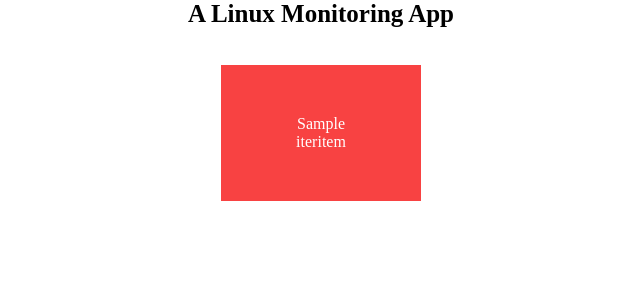
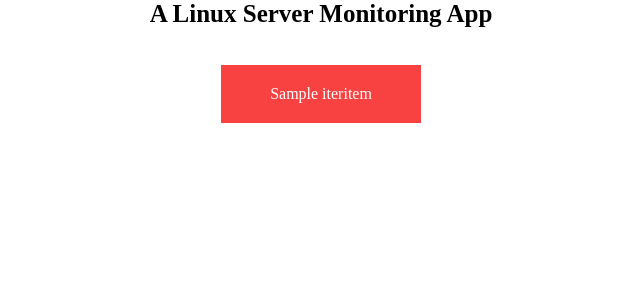
Before and after one commit to haiyangd/MonitO-, a Flask app: template server/templates/clients.html in a window 1280 px wide. Shown: the top 300 px of the page, without its empty margins (319-959 px from the left). Run offline with Flask 2, Linux system fonts and the light colour scheme; the template is opened without the code that fills it: most values are stand-ins (such as "Sample title", 1, 10 or a date in 2020); some libraries are stand-ins or nearby versions.

Commit message:
minor style changes.

```diff
--- a/server/static/css/main.css
+++ b/server/static/css/main.css
@@ -107,7 +107,7 @@ body {
 .client-table {
   background-color: #f84242;
   color: rgb(255,255,255);
-  padding: 50px;
+  padding: 20px;
   width: 200px;
   display: inline-block;
 }
--- a/server/templates/clients.html
+++ b/server/templates/clients.html
@@ -1,7 +1,7 @@
 <html>
 	<head>
 		<meta charset="utf-8">
-		<title>MonitO | Linux VPS Monitoring</title>
+		<title>MonitO | Linux Server Monitoring</title>
 	</head>
 	<script src="https://ajax.googleapis.com/ajax/libs/jquery/1.11.2/jquery.min.js"></script>
 	<script type=text/javascript src="{{ url_for('static', filename='js/monit.js') }}"></script>
@@ -11,9 +11,7 @@
 	<!-- 	<body onload="JavaScript:timedRefresh(8000);"> -->
 	<body>
 		<div class="centered">
-			<h1>
-		  	A Linux Monitoring App
-		  </h1>
+			<h1>A Linux Server Monitoring App</h1>
 		</div>
 		<div id="main">
 			<div class="wrapper">
```
